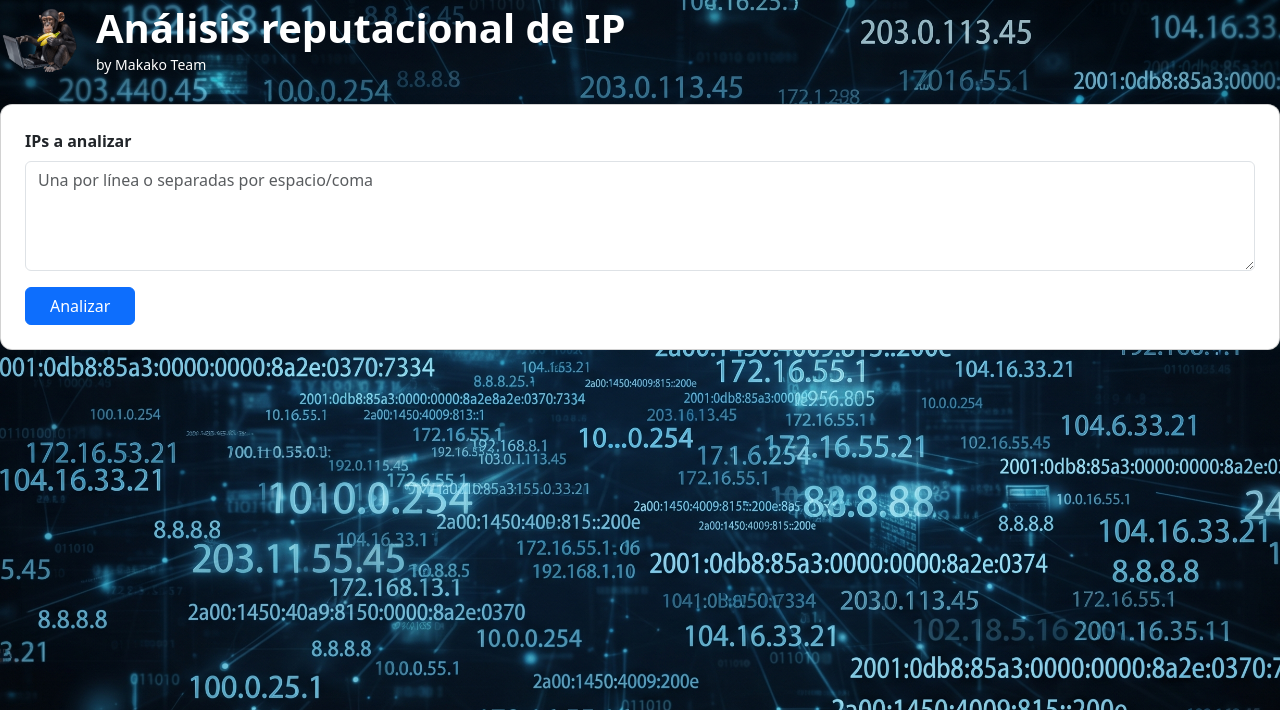
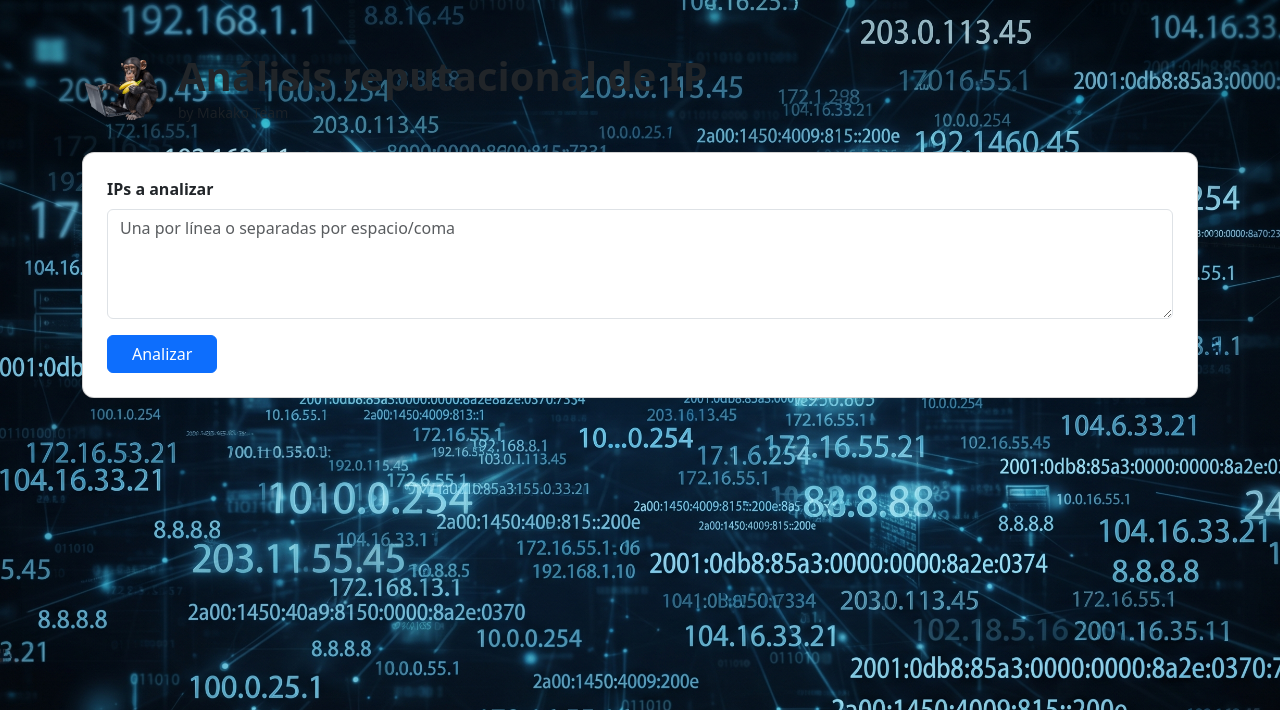
Before and after one commit to jmarf37/makakotool, a Flask app: page / in a window 1280 px wide. Shown: the top 710 px of the page. Run offline with Flask 3, Linux system fonts and the light colour scheme.

Commit message:
Restore layout to background opacity change; undo subsequent header edits

```diff
--- a/templates/index.html
+++ b/templates/index.html
@@ -40,22 +40,18 @@
 
 <body>
 
-<!-- HEADER -->
-<div class="d-flex align-items-center mb-4">
-  <img src="/logo.png"
-       class="header-logo me-3"
-       alt="Logo Makako Team">
+<div class="container py-5">
 
-  <div>
-    <h1 class="mb-0 fw-bold text-white">
-      Análisis reputacional de IP
-    </h1>
-    <small class="text-white">by Makako Team</small>
+  <!-- HEADER -->
+  <div class="d-flex align-items-center mb-4">
+   <img src="/logo.png" class="header-logo me-3" alt="logo">
+
+    <div>
+      <h1 class="mb-0 fw-bold">Análisis reputacional de IP</h1>
+      <small class="text-muted">by Makako Team</small>
+    </div>
   </div>
-</div>
 
-<!-- FORMULARIO -->
-  <div>
   <!-- FORMULARIO -->
   <div class="card main-card mb-4 p-4">
     <form method="post">
```
